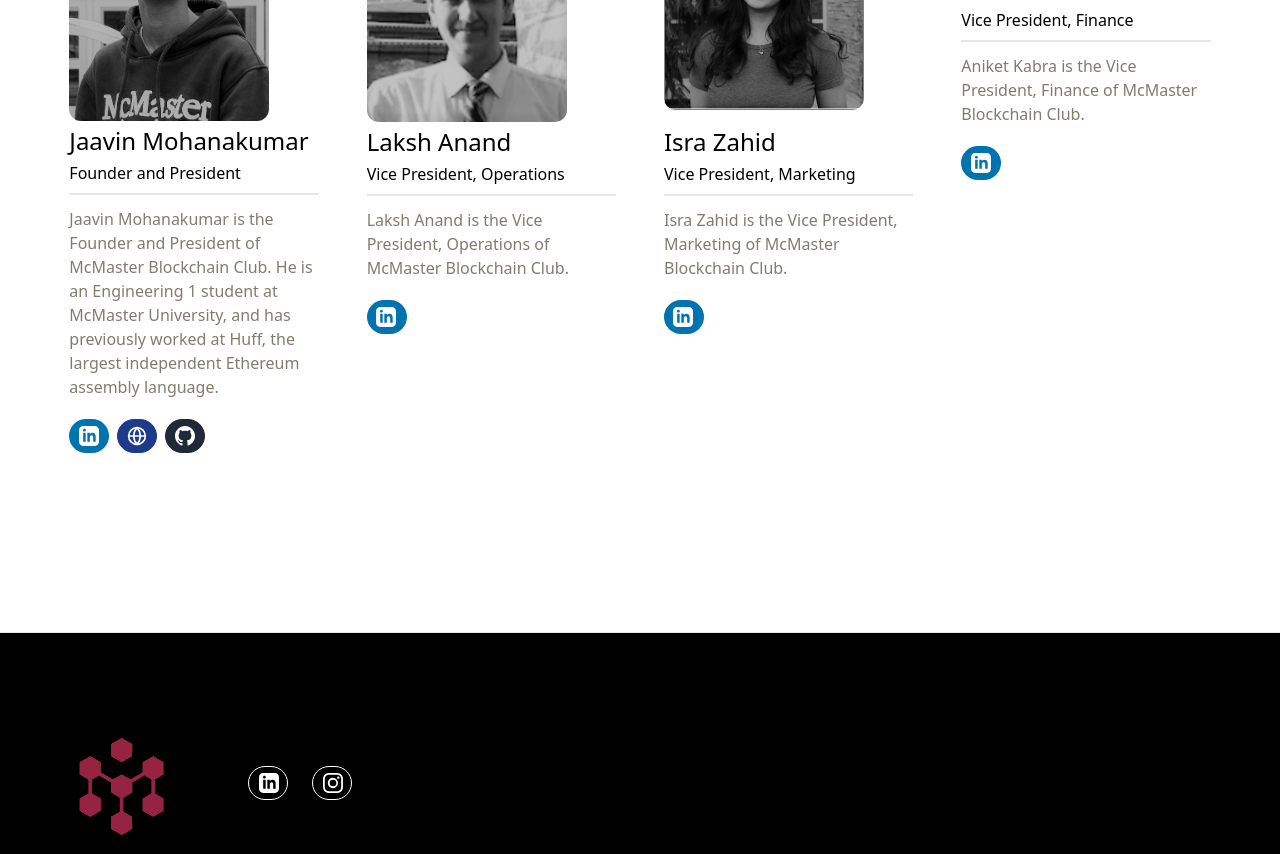
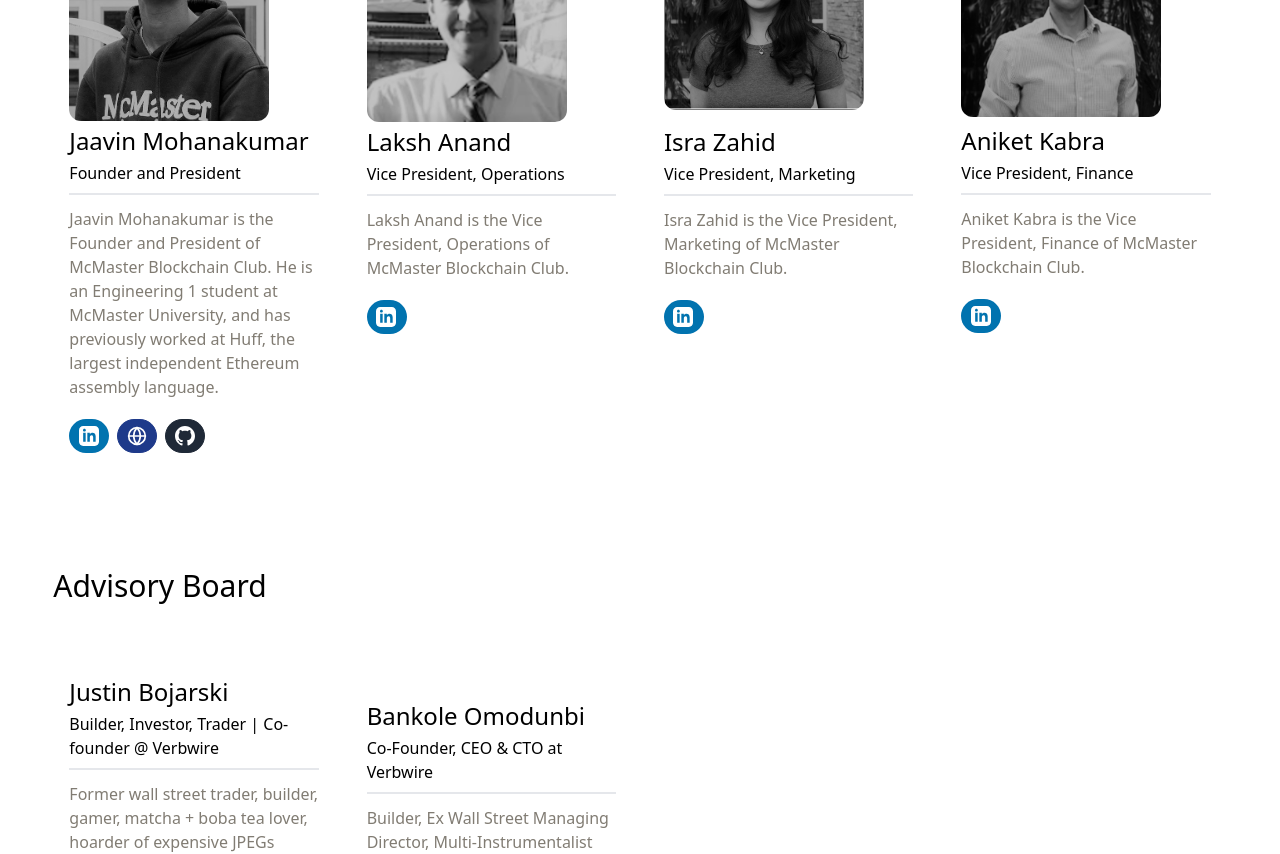
Before and after one commit to UnloadingGnat/MacBlockchainClubWebsite, a Next.js app: page /team in a window 1280 px wide. Shown: the part 360-1214 px from the top of the page. Built offline with nearby package versions, Linux system fonts and the light colour scheme; no server answers.

Commit message:
👔 Update Our Team

```diff
--- /dev/null
+++ b/components/home/ascii-art.tsx
@@ -0,0 +1,23 @@
+export const art = `
+      :::::::::  :::        ::::::::   ::::::::  :::    ::: ::::::::  :::    :::     :::     ::::::::::: ::::    :::
+     :+:    :+: :+:       :+:    :+: :+:    :+: :+:   :+: :+:    :+: :+:    :+:   :+: :+:       :+:     :+:+:   :+:
+    +:+    +:+ +:+       +:+    +:+ +:+        +:+  +:+  +:+        +:+    +:+  +:+   +:+      +:+     :+:+:+  +:+
+   +#++:++#+  +#+       +#+    +:+ +#+        +#++:++   +#+        +#++:++#++ +#++:++#++:     +#+     +#+ +:+ +#+
+  +#+    +#+ +#+       +#+    +#+ +#+        +#+  +#+  +#+        +#+    +#+ +#+     +#+     +#+     +#+  +#+#+#
+ #+#    #+# #+#       #+#    #+# #+#    #+# #+#   #+# #+#    #+# #+#    #+# #+#     #+#     #+#     #+#   #+#+#
+#########  ########## ########   ########  ###    ### ########  ###    ### ###     ### ########### ###    ####
+                                                  ::: :::::::::::
+                                               :+: :+:   :+:
+                                             +:+   +:+  +:+
+                                           +#++:++#++: +#+
+                                          +#+     +#+ +#+
+                                         #+#     #+# #+#
+                                        ###     ### ###
+        :::   :::    :::    :::::    :::   :::       :::      :::::::: ::::::::::: :::::::::: :::::::::
+      :+:+: :+:+:  :+:    :+:  :+:+: :+:+:    :+: :+:   :+:    :+:    :+:     :+:        :+:    :+:
+    +:+ +:+:+ +:+ +:+        +:+ +:+:+ +:+  +:+   +:+  +:+           +:+     +:+        +:+    +:+
+   +#+  +:+  +#+ +#+        +#+  +:+  +#+ +#++:++#++: +#++:++#++    +#+     +#++:++#   +#++:++#:
+  +#+       +#+ +#+        +#+       +#+ +#+     +#+        +#+    +#+     +#+        +#+    +#+
+ #+#       #+# #+#    #+# #+#       #+# #+#     #+# #+#    #+#    #+#     #+#        #+#    #+#
+###       ###  ########  ###       ### ###     ###  ########     ###     ########## ###    ###
+`
--- a/components/layout/join-modal.tsx
+++ b/components/layout/join-modal.tsx
@@ -2,6 +2,7 @@
 import {Dispatch, SetStateAction, useCallback, useMemo, useState,} from "react";
 import {LoadingDots} from "@/components/shared/icons";
 import Image from "next/image";
+import {signupForm} from "../../constants/info";
 
 const SignInModal = ({
                          showSignInModal,
@@ -33,7 +34,7 @@
                 </div>
 
                 <div className="flex flex-col space-y-4 bg-gray-50 px-4 py-8 md:px-16">
-                    <a href="https://www.google.com/">
+                    <a href={signupForm}>
                         <button
                             disabled={signInClicked}
                             className={`${
--- a/components/layout/resourcegrid.tsx
+++ b/components/layout/resourcegrid.tsx
@@ -1,5 +1,6 @@
 import Arrow from "../shared/icons/Arrow";
 import {resources} from "../../constants/resources";
+import {email} from "../../constants/info";
 
 export default function ResourceGrid() {
     return (
@@ -36,7 +37,7 @@
                                 Do you have a resource that would benefit the community?
                             </p>
                             <a
-                                href="#"
+                                href={email}
                                 className=" mt-5  flex w-full justify-center gap-5 rounded-full border border-gray-700 bg-[#6d7379] py-2.5 text-center hover:border-white"
                             >
                                 <p className="text-gray-200">Submit Resource</p>
--- /dev/null
+++ b/constants/info.tsx
@@ -0,0 +1,3 @@
+export const email = "mailto:mcmasterblockchain@gmail.com"
+
+export const signupForm = "https://forms.office.com/r/aGSmfGj96F"
--- a/constants/ourTeam.tsx
+++ b/constants/ourTeam.tsx
@@ -1,6 +1,7 @@
 import jaavin from "../public/jaavin.jpg";
 import laksh from "../public/laksh.png";
 import isra from "../public/isra.png";
+import aniket from "../public/aniket.png";
 
 export const leadershipTeam = [
     {
@@ -44,20 +45,30 @@
         linkedin: "https://www.linkedin.com/in/aniket-kabra/",
         personalWebsite: false,
         githubLink: false,
-        image: null,
-        topMargin: "mt-24",
+        image: aniket,
+        topMargin: "mt-1",
     },
 ];
 
 export const advisoryBoard = [
     {
-        name: "To be confirmed",
-        position: "Faculty Advisor #1",
-        description: "ECE Prof.",
-        linkedin: "#",
-        personalWebsite: false,
+        name: "Justin Bojarski",
+        position: " Builder, Investor, Trader | Co-founder @ Verbwire ",
+        description: "Former wall street trader, builder, gamer, matcha + boba tea lover, hoarder of expensive JPEGs",
+        linkedin: "https://www.linkedin.com/in/bojarski/",
+        personalWebsite: "https://twitter.com/justinbojarski",
         githubLink: false,
         image: null,
-        topMargin: "mt-24",
+        topMargin: "",
+    },
+    {
+        name: "Bankole Omodunbi",
+        position: " Co-Founder, CEO & CTO at Verbwire",
+        description: "Builder, Ex Wall Street Managing Director, Multi-Instrumentalist",
+        linkedin: "https://www.linkedin.com/in/bankole-omodunbi-8406b924b/",
+        personalWebsite: "https://twitter.com/bankoleomodunbi",
+        githubLink: false,
+        image: null,
+        topMargin: "mt-6",
     },
 ];
--- a/pages/index.tsx
+++ b/pages/index.tsx
@@ -6,6 +6,7 @@
 import Image from "next/image";
 import {useSignInModal} from "@/components/layout/join-modal";
 import Link from "next/link";
+import {email} from "../constants/info";
 
 export default function Home() {
     const {SignInModal, setShowSignInModal} = useSignInModal();
@@ -155,7 +156,7 @@
                             <p className="mt-2 self-center text-lg text-[#817c73]">
                                 Join us in building a better future with blockchain.
                             </p>
-                            <div className="group mt-5 flex items-center gap-3">
+                            <a href={email} className="group mt-5 flex items-center gap-3">
                                 <button
                                     className="mt-3 h-9 w-9 rounded-full bg-[#45403d] text-2xl text-white group-hover:bg-[#962845]">
                                     →
@@ -163,7 +164,7 @@
                                 <h3 className="text-xl text-white underline decoration-[#45403d] underline-offset-8 group-hover:decoration-[#962845]">
                                     Become a Partner
                                 </h3>
-                            </div>
+                            </a>
                         </div>
                     </div>
 
@@ -174,7 +175,7 @@
                             <p className="mt-2 self-center text-lg text-[#817c73]">
                                 Let&apos;s Talk.
                             </p>
-                            <div className="group mt-5 flex items-center gap-3">
+                            <a href={email} className="group mt-5 flex items-center gap-3">
                                 {/* change button to <a> when adding link */}
                                 <button
                                     className="mt-3 h-9 w-9 rounded-full bg-[#45403d] text-2xl text-white group-hover:bg-[#962845]">
@@ -183,7 +184,7 @@
                                 <h3 className="text-xl text-white underline decoration-[#45403d] underline-offset-8 group-hover:decoration-[#962845]">
                                     Get in Touch
                                 </h3>
-                            </div>
+                            </a>
                         </div>
                     </div>
                 </div>
--- a/pages/team.tsx
+++ b/pages/team.tsx
@@ -8,10 +8,10 @@
                 <div className="text-3xl font-normal text-black">Our Leadership</div>
                 <TeamGrid team="leadership"/>
             </div>
-            {/* <div className="flex flex-col items-start min-h-screen pb-12 justify-start w-11/12 bg-white z-20">
+            <div className="flex flex-col items-start min-h-fit pb-12 justify-start w-11/12 bg-white z-20">
                 <div className="text-3xl font-normal text-black">Advisory Board</div>
                 <TeamGrid team="advisory"/>
-            </div> */}
+            </div>
         </Layout>
     );
 }
```
Also changed, not shown: public/aniket.png (added).
